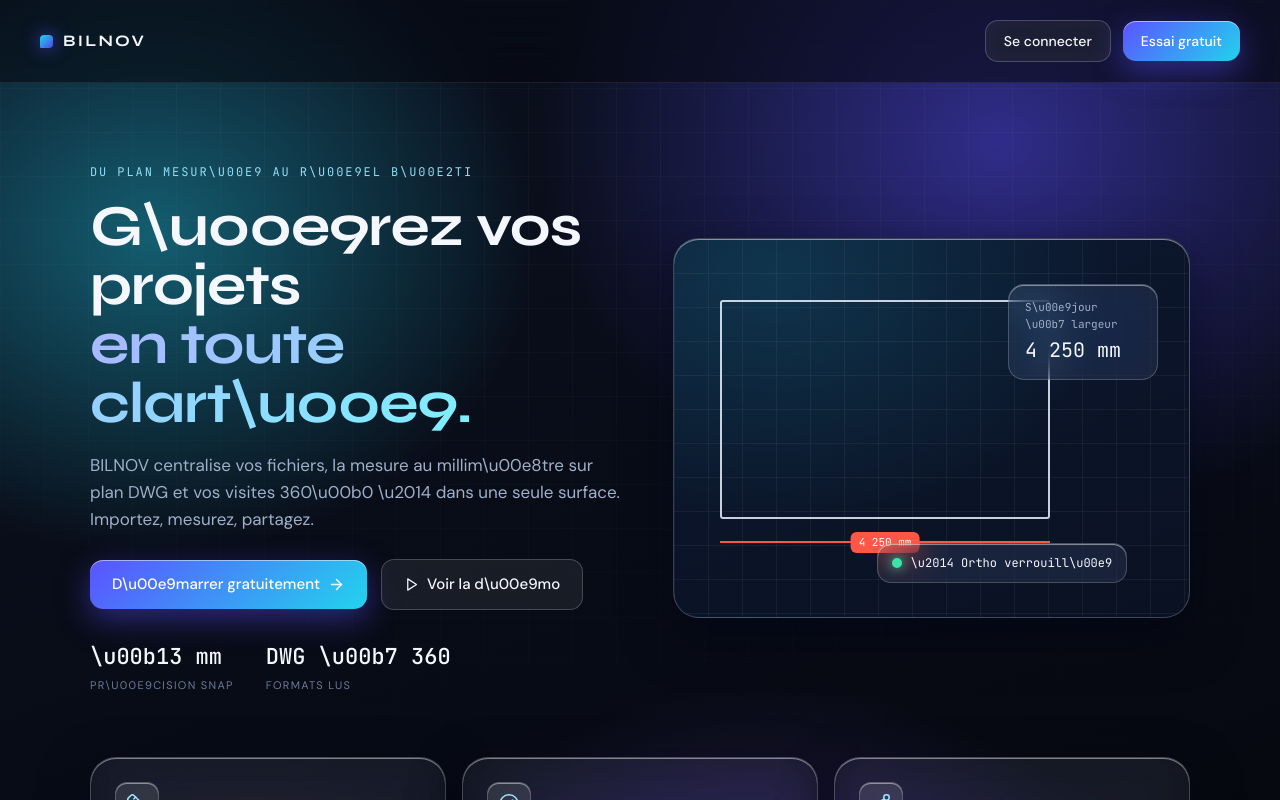
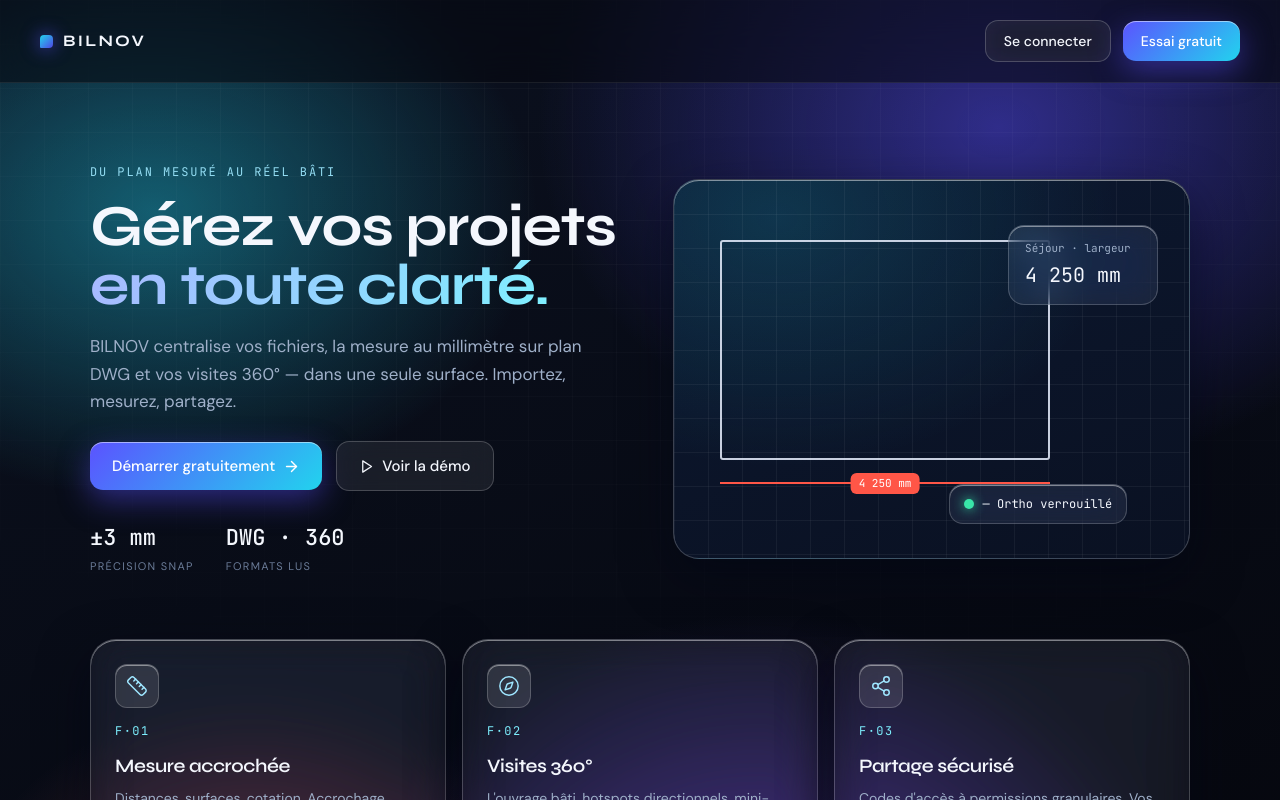
Before and after one commit to kherbouchehamid23-cpu/bilnov-app, a Next.js app: page / in a window 1280 px wide. Shown: the top 800 px of the page. Built offline with nearby package versions, Linux system fonts and the light colour scheme.

Commit message:
fix(landing): accents UTF-8 réels dans le JSX (corrige l'affichage \uXXXX en prod)

```diff
--- a/src/app/page.tsx
+++ b/src/app/page.tsx
@@ -2,9 +2,9 @@ import Link from 'next/link';
 import { Ruler, Compass, Share2, Play, ArrowRight } from 'lucide-react';
 
 const FEATURES = [
-  { Icon: Ruler, k: 'F\u00b701', title: 'Mesure accroch\u00e9e', desc: 'Distances, surfaces, cotation. Accrochage extr\u00e9mit\u00e9 / milieu / intersection, verrouillage orthogonal.' },
-  { Icon: Compass, k: 'F\u00b702', title: 'Visites 360\u00b0', desc: "L'ouvrage b\u00e2ti, hotspots directionnels, mini-plan synchronis\u00e9, partage par lien." },
-  { Icon: Share2, k: 'F\u00b703', title: 'Partage s\u00e9curis\u00e9', desc: "Codes d'acc\u00e8s \u00e0 permissions granulaires. Vos clients visualisent, vous gardez la main." },
+  { Icon: Ruler, k: 'F·01', title: 'Mesure accrochée', desc: 'Distances, surfaces, cotation. Accrochage extrémité / milieu / intersection, verrouillage orthogonal.' },
+  { Icon: Compass, k: 'F·02', title: 'Visites 360°', desc: "L'ouvrage bâti, hotspots directionnels, mini-plan synchronisé, partage par lien." },
+  { Icon: Share2, k: 'F·03', title: 'Partage sécurisé', desc: "Codes d'accès à permissions granulaires. Vos clients visualisent, vous gardez la main." },
 ];
 
 export default function HomePage() {
@@ -27,24 +27,24 @@ export default function HomePage() {
       <section className="px-6 sm:px-10 pt-20 pb-16 mx-auto" style={{ maxWidth: 1180 }}>
         <div className="lg-hero">
           <div>
-            <p style={{ fontFamily: 'JetBrains Mono, monospace', fontSize: 12, letterSpacing: '.16em', color: '#93dcf2', textTransform: 'uppercase' }}>Du plan mesur\u00e9 au r\u00e9el b\u00e2ti</p>
+            <p style={{ fontFamily: 'JetBrains Mono, monospace', fontSize: 12, letterSpacing: '.16em', color: '#93dcf2', textTransform: 'uppercase' }}>Du plan mesuré au réel bâti</p>
             <h1 style={{ fontFamily: 'Syne, sans-serif', fontSize: 'clamp(38px,6vw,58px)', fontWeight: 700, lineHeight: 1.02, letterSpacing: '-.02em', margin: '16px 0 18px', color: '#f4f7fd' }}>
-              G\u00e9rez vos projets<br /><span className="lg-grad">en toute clart\u00e9.</span>
+              Gérez vos projets<br /><span className="lg-grad">en toute clarté.</span>
             </h1>
             <p style={{ color: '#9fb0c9', fontSize: 17, lineHeight: 1.6, maxWidth: '46ch' }}>
-              BILNOV centralise vos fichiers, la mesure au millim\u00e8tre sur plan DWG et vos visites 360\u00b0 \u2014 dans une seule surface. Importez, mesurez, partagez.
+              BILNOV centralise vos fichiers, la mesure au millimètre sur plan DWG et vos visites 360° — dans une seule surface. Importez, mesurez, partagez.
             </p>
             <div className="flex flex-wrap items-center gap-3.5" style={{ marginTop: 26 }}>
-              <Link href="/register" className="lg-pill-solid" style={{ display: 'inline-flex', alignItems: 'center', gap: 8, padding: '13px 22px', borderRadius: 13, fontWeight: 500, fontSize: 15 }}>D\u00e9marrer gratuitement <ArrowRight size={17} /></Link>
-              <Link href="/login" className="lg-pill-ghost" style={{ display: 'inline-flex', alignItems: 'center', gap: 8, padding: '13px 22px', borderRadius: 13, fontWeight: 500, fontSize: 15 }}><Play size={15} /> Voir la d\u00e9mo</Link>
+              <Link href="/register" className="lg-pill-solid" style={{ display: 'inline-flex', alignItems: 'center', gap: 8, padding: '13px 22px', borderRadius: 13, fontWeight: 500, fontSize: 15 }}>Démarrer gratuitement <ArrowRight size={17} /></Link>
+              <Link href="/login" className="lg-pill-ghost" style={{ display: 'inline-flex', alignItems: 'center', gap: 8, padding: '13px 22px', borderRadius: 13, fontWeight: 500, fontSize: 15 }}><Play size={15} /> Voir la démo</Link>
             </div>
             <div className="flex gap-8" style={{ marginTop: 30 }}>
-              <div><b style={{ fontFamily: 'JetBrains Mono, monospace', fontSize: 22, fontWeight: 500, color: '#f4f7fd' }}>\u00b13 mm</b><span style={{ display: 'block', color: '#6b7c98', fontSize: 11, letterSpacing: '.12em', textTransform: 'uppercase', marginTop: 4 }}>Pr\u00e9cision snap</span></div>
-              <div><b style={{ fontFamily: 'JetBrains Mono, monospace', fontSize: 22, fontWeight: 500, color: '#f4f7fd' }}>DWG \u00b7 360</b><span style={{ display: 'block', color: '#6b7c98', fontSize: 11, letterSpacing: '.12em', textTransform: 'uppercase', marginTop: 4 }}>Formats lus</span></div>
+              <div><b style={{ fontFamily: 'JetBrains Mono, monospace', fontSize: 22, fontWeight: 500, color: '#f4f7fd' }}>±3 mm</b><span style={{ display: 'block', color: '#6b7c98', fontSize: 11, letterSpacing: '.12em', textTransform: 'uppercase', marginTop: 4 }}>Précision snap</span></div>
+              <div><b style={{ fontFamily: 'JetBrains Mono, monospace', fontSize: 22, fontWeight: 500, color: '#f4f7fd' }}>DWG · 360</b><span style={{ display: 'block', color: '#6b7c98', fontSize: 11, letterSpacing: '.12em', textTransform: 'uppercase', marginTop: 4 }}>Formats lus</span></div>
             </div>
           </div>
 
-          {/* Aper\u00e7u verre : plan + cote (cote rouge fonctionnelle conserv\u00e9e) */}
+          {/* Aperçu verre : plan + cote (cote rouge fonctionnelle conservée) */}
           <div className="lg-preview" style={{ borderRadius: 26, overflow: 'hidden', border: '1px solid rgba(255,255,255,.2)', boxShadow: '0 18px 50px rgba(2,6,20,.55), inset 0 1px 0 rgba(255,255,255,.45)', background: 'radial-gradient(120% 120% at 20% 10%,rgba(34,211,238,.16),transparent 55%),linear-gradient(160deg,#0c1830,#0a1122)' }}>
             <div aria-hidden style={{ position: 'absolute', inset: 0, backgroundImage: 'linear-gradient(rgba(255,255,255,.1) 1px,transparent 1px),linear-gradient(90deg,rgba(255,255,255,.1) 1px,transparent 1px)', backgroundSize: '34px 34px', opacity: .5 }} />
             <div aria-hidden style={{ position: 'absolute', left: '9%', top: '16%', width: '64%', height: '58%', border: '2.5px solid rgba(233,240,255,.85)', borderRadius: 3 }} />
@@ -52,12 +52,12 @@ export default function HomePage() {
               <span style={{ position: 'absolute', left: '50%', top: -11, transform: 'translateX(-50%)', background: '#ff5647', color: '#fff', fontFamily: 'JetBrains Mono, monospace', fontSize: 11, padding: '2px 8px', borderRadius: 6 }}>4 250 mm</span>
             </div>
             <div className="lg-glass-sm" style={{ position: 'absolute', right: '6%', top: '12%', width: 150, padding: '14px 16px', borderRadius: 16 }}>
-              <div style={{ fontFamily: 'JetBrains Mono, monospace', fontSize: 11, color: '#9fb0c9' }}>S\u00e9jour \u00b7 largeur</div>
+              <div style={{ fontFamily: 'JetBrains Mono, monospace', fontSize: 11, color: '#9fb0c9' }}>Séjour · largeur</div>
               <div style={{ fontFamily: 'JetBrains Mono, monospace', fontSize: 20, marginTop: 3, color: '#f4f7fd' }}>4 250 mm</div>
             </div>
             <div className="lg-glass-sm" style={{ position: 'absolute', right: '12%', bottom: '9%', display: 'flex', alignItems: 'center', gap: 9, padding: '10px 14px', borderRadius: 14 }}>
               <span aria-hidden style={{ width: 10, height: 10, borderRadius: '50%', background: '#39e6a8', boxShadow: '0 0 12px #39e6a8' }} />
-              <span style={{ fontFamily: 'JetBrains Mono, monospace', fontSize: 12, color: '#f4f7fd' }}>\u2014 Ortho verrouill\u00e9</span>
+              <span style={{ fontFamily: 'JetBrains Mono, monospace', fontSize: 12, color: '#f4f7fd' }}>— Ortho verrouillé</span>
             </div>
           </div>
         </div>
@@ -80,7 +80,7 @@ export default function HomePage() {
       </section>
 
       <footer className="px-6 sm:px-10 pb-10 mx-auto" style={{ maxWidth: 1180, borderTop: '1px solid rgba(255,255,255,.08)', paddingTop: 28, display: 'flex', justifyContent: 'space-between', color: '#6b7c98', fontSize: 12, fontFamily: 'JetBrains Mono, monospace' }}>
-        <span>BILNOV \u2014 le plan, la mesure, la pi\u00e8ce. \u00a9 2026</span>
+        <span>BILNOV — le plan, la mesure, la pièce. © 2026</span>
         <span>Liquid Glass</span>
       </footer>
     </main>
```
